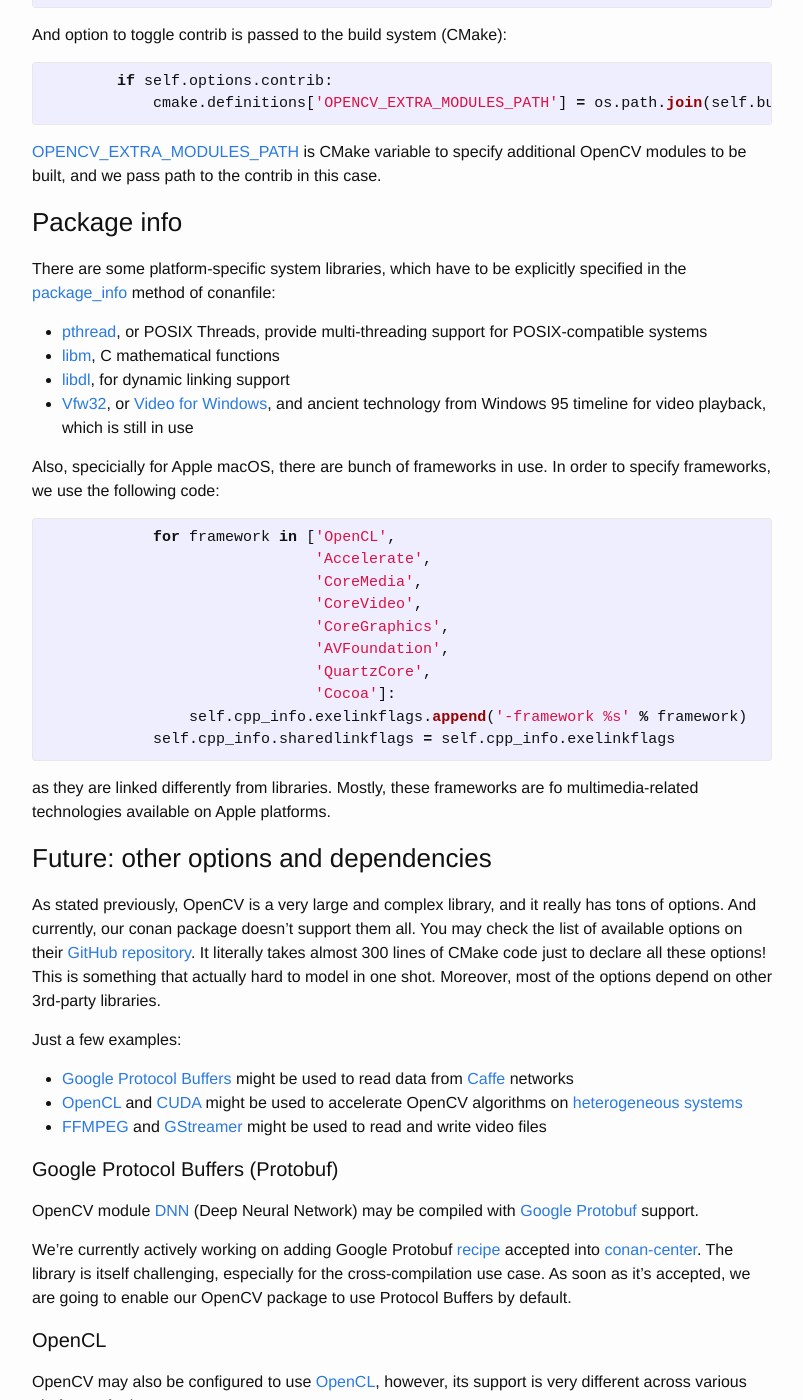
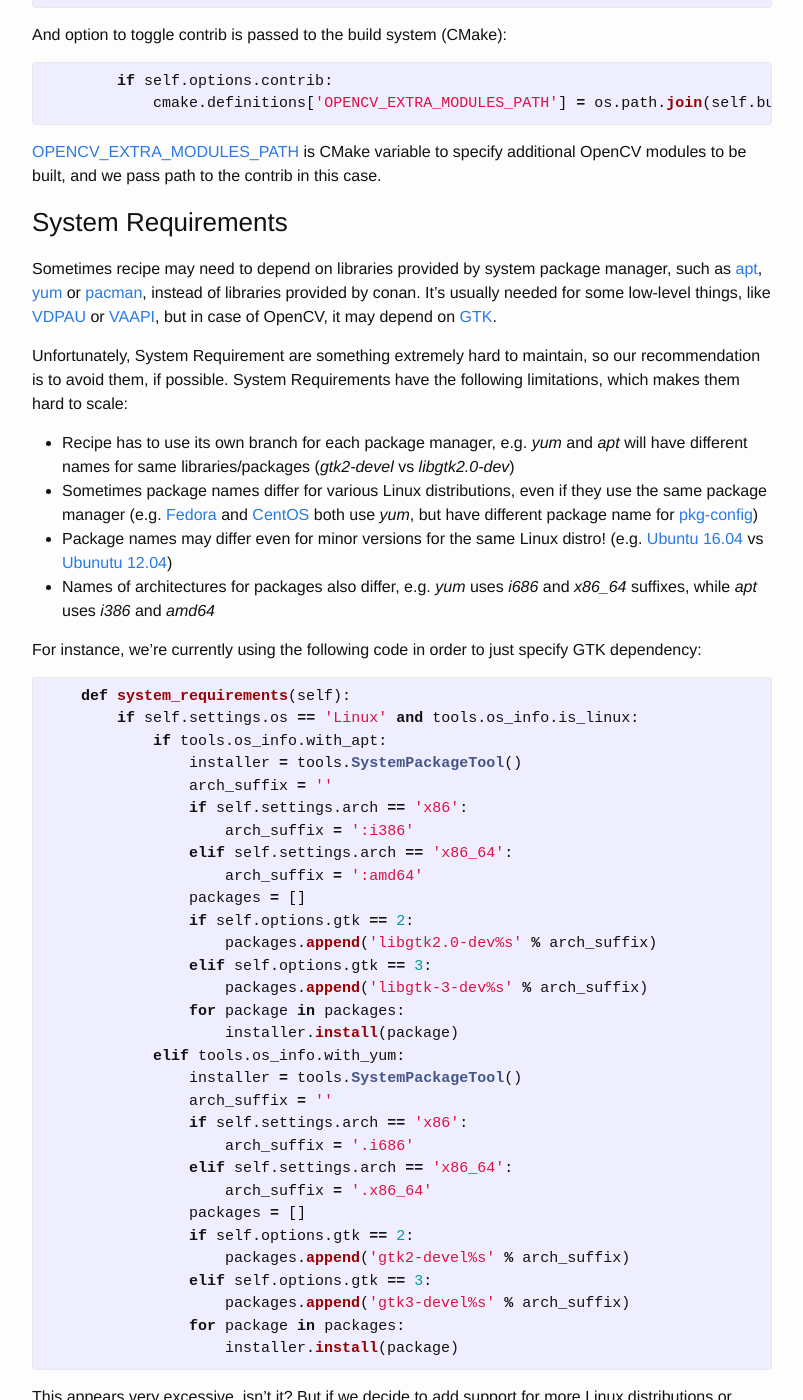
Before and after one commit to conan-io/conan-io.github.io, a Jekyll site: the page built from _posts/2019-01-21-OpenCV-conan-packages.markdown, in a window 1280 px wide and 1400 px high, scrolled down 7171 px. Shown: the whole window, without its empty margins (238-1041 px from the left). Built offline with Jekyll 4.4.1, drawn with Linux system fonts in a browser that asks for light colours; comment, search, counter and statistics services are not loaded; some of the changed text lies outside the part shown.

Commit message:
- explain system requirements
Signed-off-by: SSE4 <tomskside@gmail.com>

```diff
--- a/_posts/2019-01-21-OpenCV-conan-packages.markdown
+++ b/_posts/2019-01-21-OpenCV-conan-packages.markdown
@@ -321,6 +321,58 @@ And option to toggle contrib is passed to the build system (CMake):
 
 [OPENCV_EXTRA_MODULES_PATH](https://github.com/opencv/opencv_contrib) is CMake variable to specify additional OpenCV modules to be built, and we pass path to the contrib in this case.
 
+### System Requirements
+
+Sometimes recipe may need to depend on libraries provided by system package manager, such as [apt](https://packages.qa.debian.org/a/apt.html), [yum](http://yum.baseurl.org/) or [pacman](https://www.archlinux.org/pacman/), instead of libraries provided by conan. It's usually needed for some low-level things, like [VDPAU](https://www.freedesktop.org/wiki/Software/VDPAU/) or [VAAPI](https://freedesktop.org/wiki/Software/vaapi/), but in case of OpenCV, it may depend on [GTK](https://www.gtk.org/).
+
+Unfortunately, System Requirement are something extremely hard to maintain, so our recommendation is to avoid them, if possible. System Requirements have the following limitations, which makes them hard to scale:
+
+* Recipe has to use its own branch for each package manager, e.g. *yum* and *apt* will have different names for same libraries/packages (*gtk2-devel* vs *libgtk2.0-dev*)
+* Sometimes package names differ for various Linux distributions, even if they use the same package manager (e.g. [Fedora](https://getfedora.org/) and [CentOS](https://www.centos.org/) both use *yum*, but have different package name for [pkg-config](https://www.freedesktop.org/wiki/Software/pkg-config/))
+* Package names may differ even for minor versions for the same Linux distro! (e.g. [Ubuntu 16.04](http://releases.ubuntu.com/16.04/) vs [Ubunutu 12.04](http://releases.ubuntu.com/12.04/))
+* Names of architectures for packages also differ, e.g. *yum* uses *i686* and *x86_64* suffixes, while *apt* uses *i386* and *amd64*
+
+For instance, we're currently using the following code in order to just specify GTK dependency:
+
+{% highlight python %}
+
+    def system_requirements(self):
+        if self.settings.os == 'Linux' and tools.os_info.is_linux:
+            if tools.os_info.with_apt:
+                installer = tools.SystemPackageTool()
+                arch_suffix = ''
+                if self.settings.arch == 'x86':
+                    arch_suffix = ':i386'
+                elif self.settings.arch == 'x86_64':
+                    arch_suffix = ':amd64'
+                packages = []
+                if self.options.gtk == 2:
+                    packages.append('libgtk2.0-dev%s' % arch_suffix)
+                elif self.options.gtk == 3:
+                    packages.append('libgtk-3-dev%s' % arch_suffix)
+                for package in packages:
+                    installer.install(package)
+            elif tools.os_info.with_yum:
+                installer = tools.SystemPackageTool()
+                arch_suffix = ''
+                if self.settings.arch == 'x86':
+                    arch_suffix = '.i686'
+                elif self.settings.arch == 'x86_64':
+                    arch_suffix = '.x86_64'
+                packages = []
+                if self.options.gtk == 2:
+                    packages.append('gtk2-devel%s' % arch_suffix)
+                elif self.options.gtk == 3:
+                    packages.append('gtk3-devel%s' % arch_suffix)
+                for package in packages:
+                    installer.install(package)
+
+{% endhighlight %}
+
+This appears very excessive, isn't it? But if we decide to add support for more Linux distributions or more architectures, the amount of code will grow extremely fast.
+
+As you can see, conan uses [system_requirements](https://docs.conan.io/en/latest/reference/conanfile/methods.html?highlight=system_requirements#system-requirements) method in order to specify system-specific requirements, and there is also [SystemPackageTool](https://docs.conan.io/en/latest/reference/tools.html?highlight=systempackagetool#tools-osinfo-and-tools-systempackagetool) helper which automates installation of packages. Under the hood, it invokes commands specific to the given package manager, like *apt-get install -y libgtk2.0-dev:i386*.
+
 ### Package info
 
 There are some platform-specific system libraries, which have to be explicitly specified in the [package_info](https://docs.conan.io/en/latest/reference/conanfile/methods.html?highlight=package_info#package-info) method of conanfile:
@@ -400,6 +452,7 @@ As packaging of OpenCV was a huge task which consumed lots of time, we have lear
 * Use [build helpers](https://docs.conan.io/en/latest/reference/build_helpers.html), if possible, they automate many things and allow to keep recipe code short and clean
 * [patch_config_paths](https://docs.conan.io/en/latest/reference/build_helpers/cmake.html?highlight=patch_config_paths) might be required for CMake libraries
 * Use exelinkflags/sharedlinkflags to specify [Apple frameworks](https://docs.conan.io/en/latest/howtos/link_apple_framework.html)
+* Avoid System Requirmeents, if possible, package libraries with conan instead
 
 ### Conclusion
 
```
